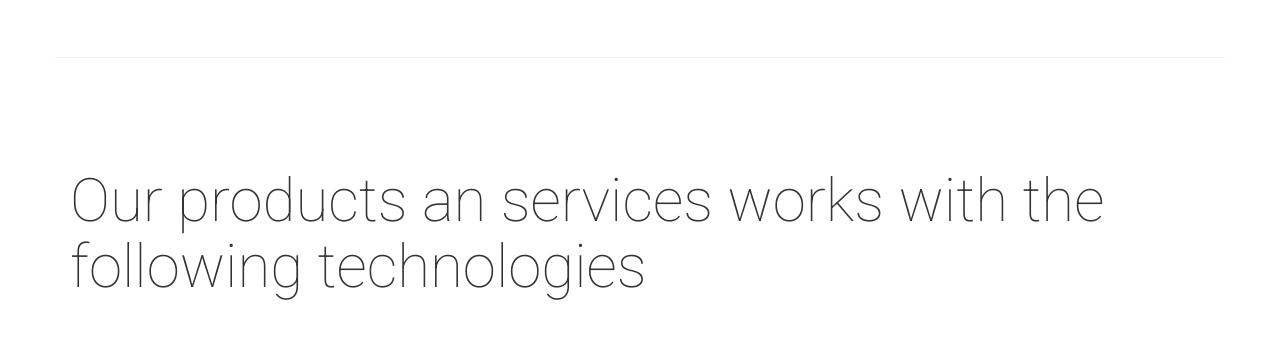
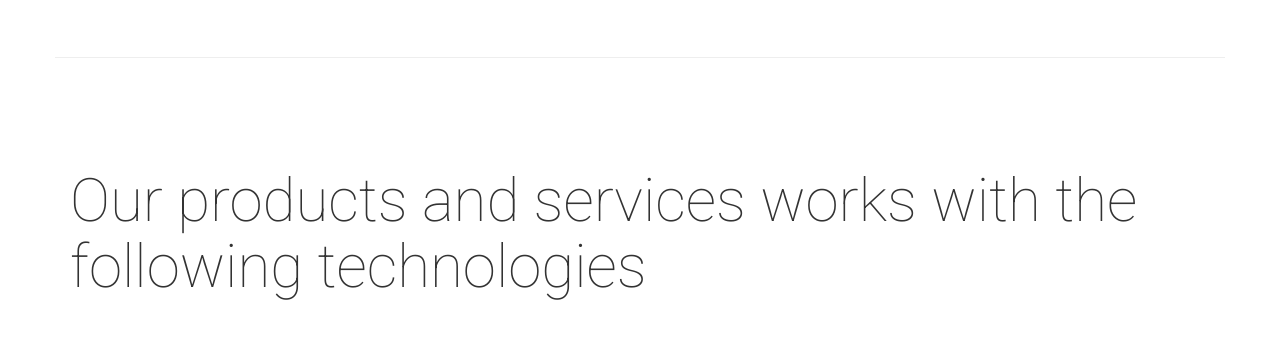
Before and after one commit to NathanThiya/softronet.com, a plain HTML site: page index.html in a window 1280 px wide. Shown: the part 847-1204 px from the top of the page. Drawn offline with nearby package versions, Linux system fonts and the light colour scheme.

Commit message:
Update index.html

```diff
--- a/index.html
+++ b/index.html
@@ -148,7 +148,7 @@ your enterprise.</p>
       <!-- Example row of columns -->
         <div class="row">
             <div class="col-xs-12">
-                <h1>Our products an services works with the following technologies</h1>
+                <h1>Our products and services works with the following technologies</h1>
             </div>
             <br/>
             <br/>
```
